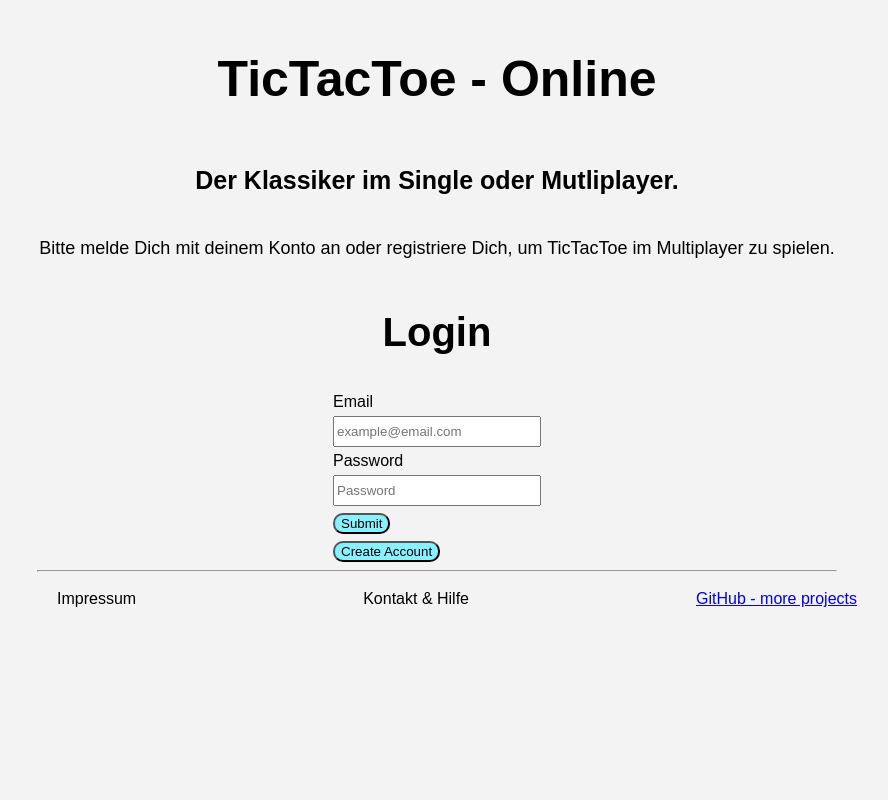
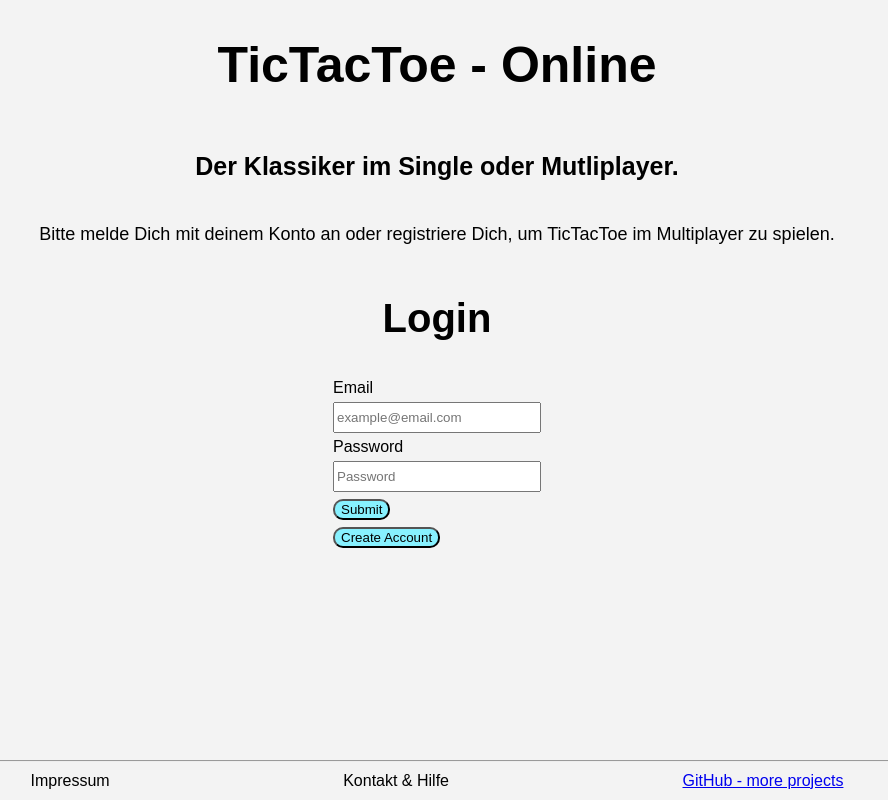
Before and after one commit to jonaspg08/login_test_version, a Vue app in the folder FrontEnd/: page / in a window 1280 px wide. Shown: the whole page, without its empty margins (203-1091 px from the left). Built offline with nearby package versions, Linux system fonts and the light colour scheme.

Commit message:
styling_4

```diff
--- a/FrontEnd/src/App.vue
+++ b/FrontEnd/src/App.vue
@@ -13,14 +13,12 @@
 <template>
   <ValidUser v-if="!useStore.activeUser._id" />
   <Game v-if="useStore.activeUser._id" />
-    <footer>
-      <hr>
-      <div class="footer">
-        <span>Impressum</span>
-        <span>Kontakt & Hilfe</span>
-        <span><a href="https://github.com/jonaspg08">GitHub - more projects</a></span>
-      </div>
-    </footer>
+  <div class="footer">
+    <hr>
+    <span>Impressum</span>
+    <span>Kontakt & Hilfe</span>
+    <span><a href="https://github.com/jonaspg08">GitHub - more projects</a></span>
+  </div>
 
   <!-- <nav>
         <RouterLink to="/">Home</RouterLink>
--- a/FrontEnd/src/assets/main.css
+++ b/FrontEnd/src/assets/main.css
@@ -1,5 +1,5 @@
 body {
-  margin: 1rem;
+  margin: 2px;
   font-family: Arial, Helvetica, sans-serif;
   background-color: #f3f3f3;
 }
@@ -13,7 +13,7 @@
 
 footer {
   position: relative;
-  min-width: 100vh;
+  min-width: 100%;
   min-height: none;
 }
 
@@ -45,10 +45,12 @@
 
 .footer {
   display: flex;
-  padding: 10px 20px;
-  justify-content: space-between;
+  position: fixed;
+  padding: 10px;
+  justify-content: space-evenly;
   width: 100%;
   align-items: flex-start;
+  bottom: 0;
 }
 
 .newUser {
@@ -89,3 +91,10 @@
 p {
   font-size: 18px;
 }
+
+hr {
+  position: fixed;
+  left: 0;
+  width: 100%;
+  bottom: 30px;
+}
```
